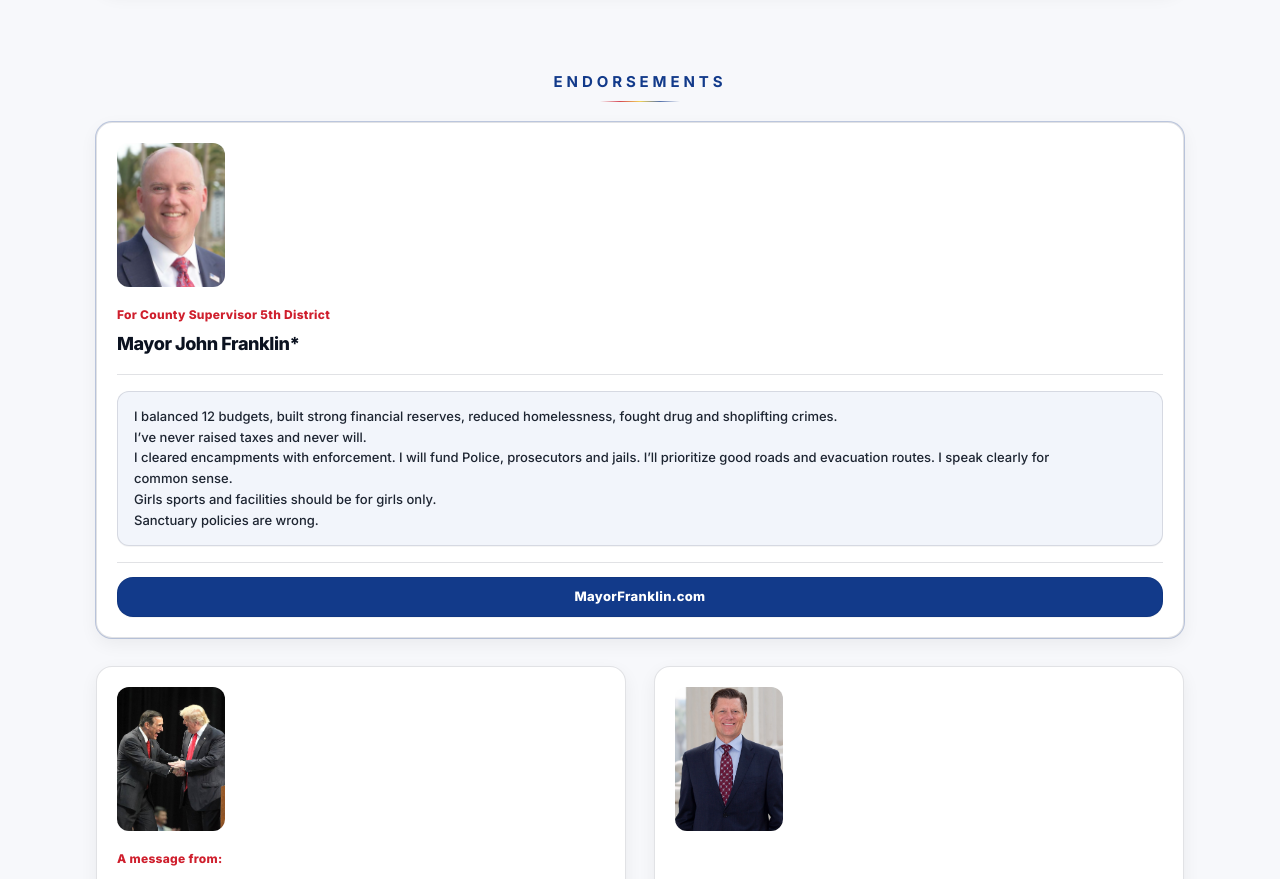
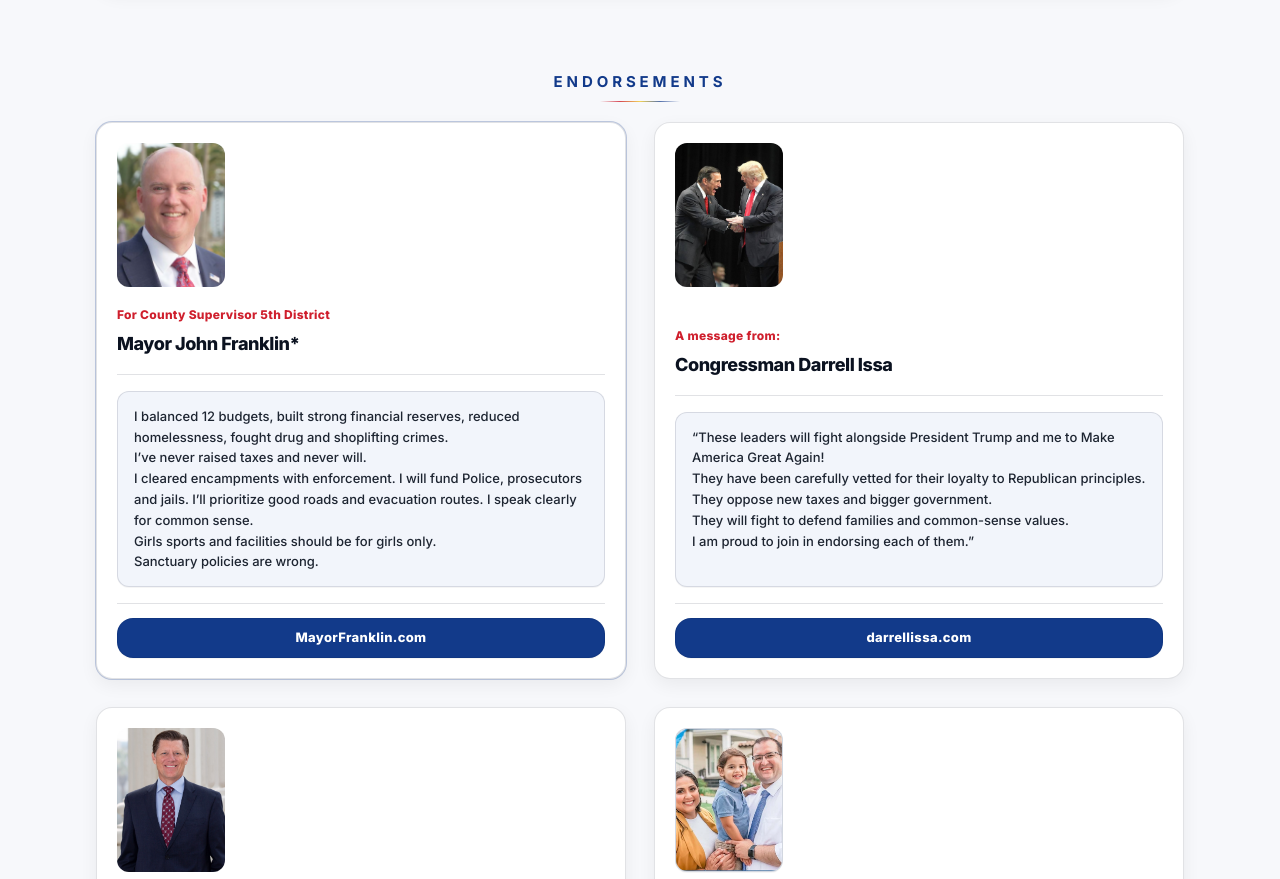
Before and after one commit to SeaForthStrategies/SDrepublicans, a Next.js app in the folder web/: page / in a window 1280 px wide. Shown: the part 700-1579 px from the top of the page. Built offline with nearby package versions, Linux system fonts and the light colour scheme.

Commit message:
Endorsements: two cards per row (2×2 grid)
Featured endorsement no longer spans full width; ring styling unchanged

Made-with: Cursor

```diff
--- a/web/src/components/mailer/MailerPage.tsx
+++ b/web/src/components/mailer/MailerPage.tsx
@@ -33,8 +33,13 @@ function renderGridItem(
 ): ReactNode {
   const featured =
     item.type === "endorsement" && item.data.featured === true;
+  /** Endorsements stay a 2×2 grid (two per row); featured is visual only on the card. */
   const spanFeatured =
-    featured && section.columns === 2 ? "md:col-span-2" : "";
+    featured &&
+    section.columns === 2 &&
+    section.id !== "endorsements"
+      ? "md:col-span-2"
+      : "";
 
   if (item.type === "candidate") {
     return (
```
